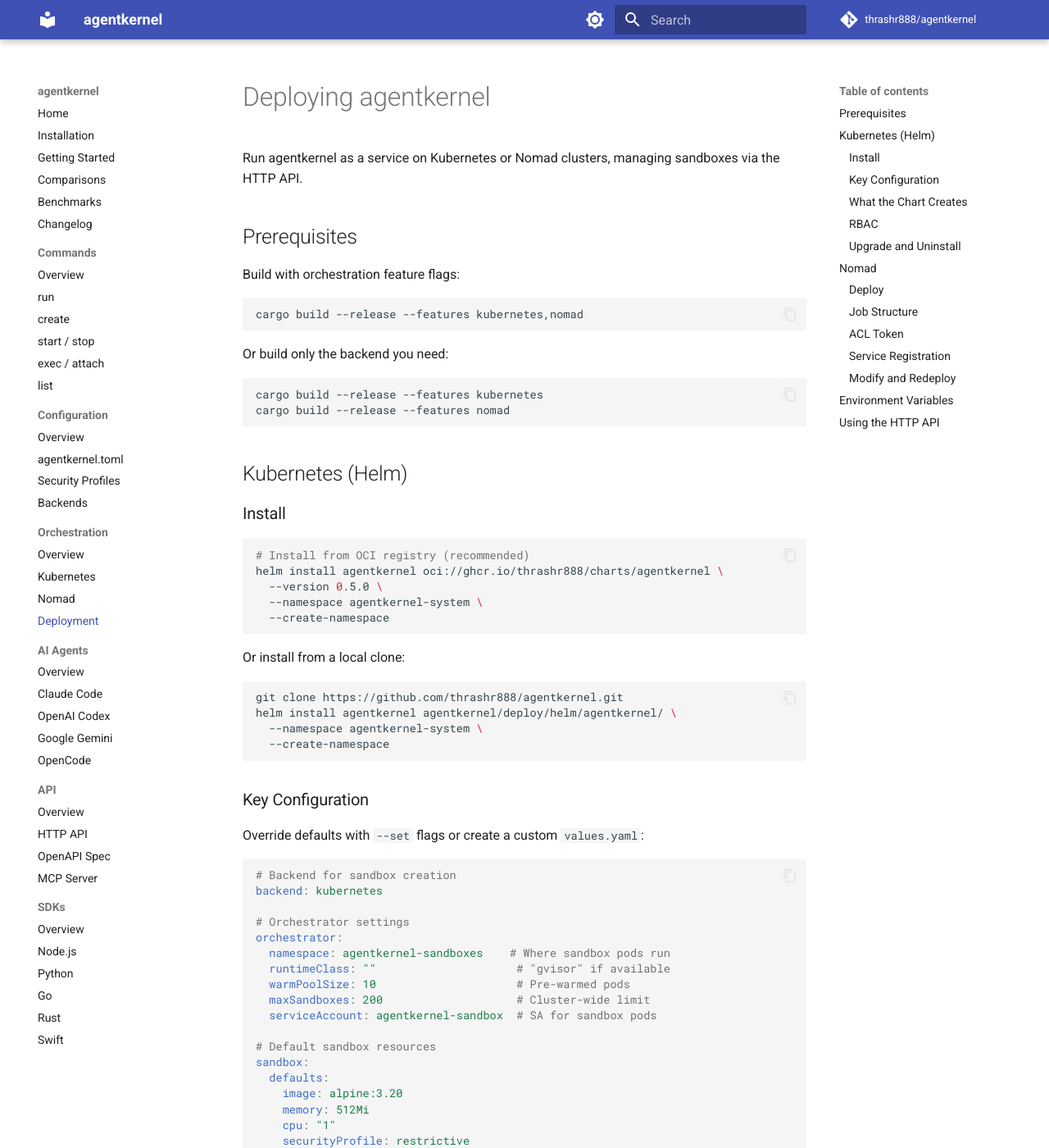
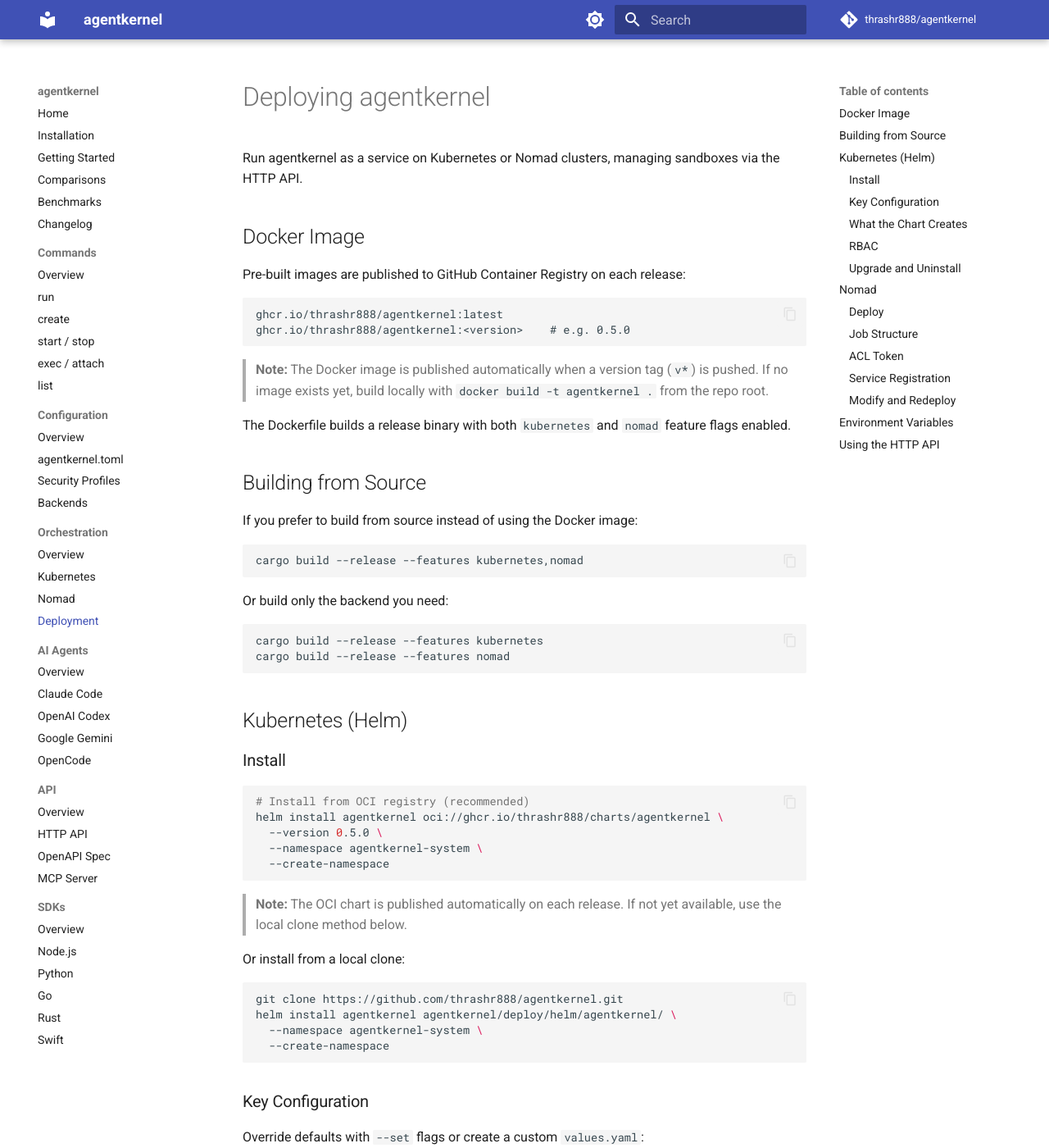
Before and after one commit to thrashr888/agentkernel, an MkDocs documentation site: the page built from docs/deploy.md, in a window 1280 px wide and 1400 px high. Shown: the whole window at 82% size. Built offline with MkDocs 1.6.1 and Material for MkDocs 9.7.7, drawn with Linux system fonts in a browser that asks for light colours; comment, search, counter and statistics services are not loaded; some of the changed text lies outside the part shown.

Commit message:
docs: audit deploy.md for accuracy and add Nomad Pack
- Add Docker Image section with GHCR registry info and build-local note
- Separate "Building from Source" as its own section
- Add note that OCI Helm chart requires a release to be published
- Add Nomad Pack deployment option alongside raw job file
- All claims now match actual code and deploy artifacts

Co-Authored-By: Claude Opus 4.5 <noreply@anthropic.com>

````diff
--- a/docs/deploy.md
+++ b/docs/deploy.md
@@ -3,9 +3,22 @@
 
 Run agentkernel as a service on Kubernetes or Nomad clusters, managing sandboxes via the HTTP API.
 
-## Prerequisites
+## Docker Image
 
-Build with orchestration feature flags:
+Pre-built images are published to GitHub Container Registry on each release:
+
+```
+ghcr.io/thrashr888/agentkernel:latest
+ghcr.io/thrashr888/agentkernel:<version>    # e.g. 0.5.0
+```
+
+> **Note:** The Docker image is published automatically when a version tag (`v*`) is pushed. If no image exists yet, build locally with `docker build -t agentkernel .` from the repo root.
+
+The Dockerfile builds a release binary with both `kubernetes` and `nomad` feature flags enabled.
+
+## Building from Source
+
+If you prefer to build from source instead of using the Docker image:
 
 ```bash
 cargo build --release --features kubernetes,nomad
@@ -29,6 +42,8 @@ helm install agentkernel oci://ghcr.io/thrashr888/charts/agentkernel \
   --namespace agentkernel-system \
   --create-namespace
 ```
+
+> **Note:** The OCI chart is published automatically on each release. If not yet available, use the local clone method below.
 
 Or install from a local clone:
 
@@ -120,6 +135,8 @@ helm uninstall agentkernel --namespace agentkernel-system
 
 ### Deploy
 
+Using the raw job file:
+
 ```bash
 # Download the job file
 curl -fsSLO https://raw.githubusercontent.com/thrashr888/agentkernel/main/deploy/nomad/agentkernel.nomad.hcl
@@ -127,6 +144,17 @@ curl -fsSLO https://raw.githubusercontent.com/thrashr888/agentkernel/main/deploy
 # Deploy
 nomad job run agentkernel.nomad.hcl
 ```
+
+Or using [Nomad Pack](https://github.com/hashicorp/nomad-pack) for a configurable deployment:
+
+```bash
+git clone https://github.com/thrashr888/agentkernel.git
+nomad-pack run agentkernel/deploy/nomad-pack \
+  --var backend=nomad \
+  --var count=2
+```
+
+See [`deploy/nomad-pack/README.md`](https://github.com/thrashr888/agentkernel/tree/main/deploy/nomad-pack) for all available variables.
 
 ### Job Structure
 
````
